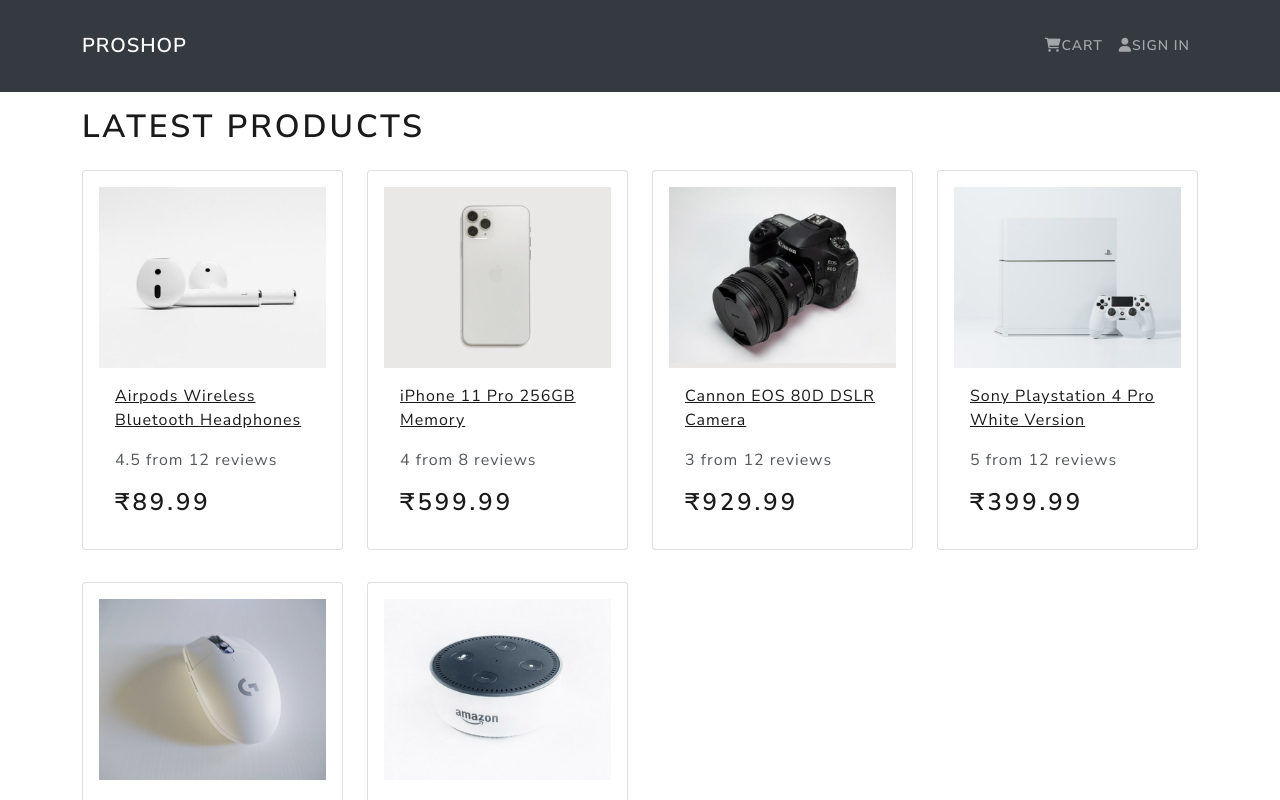
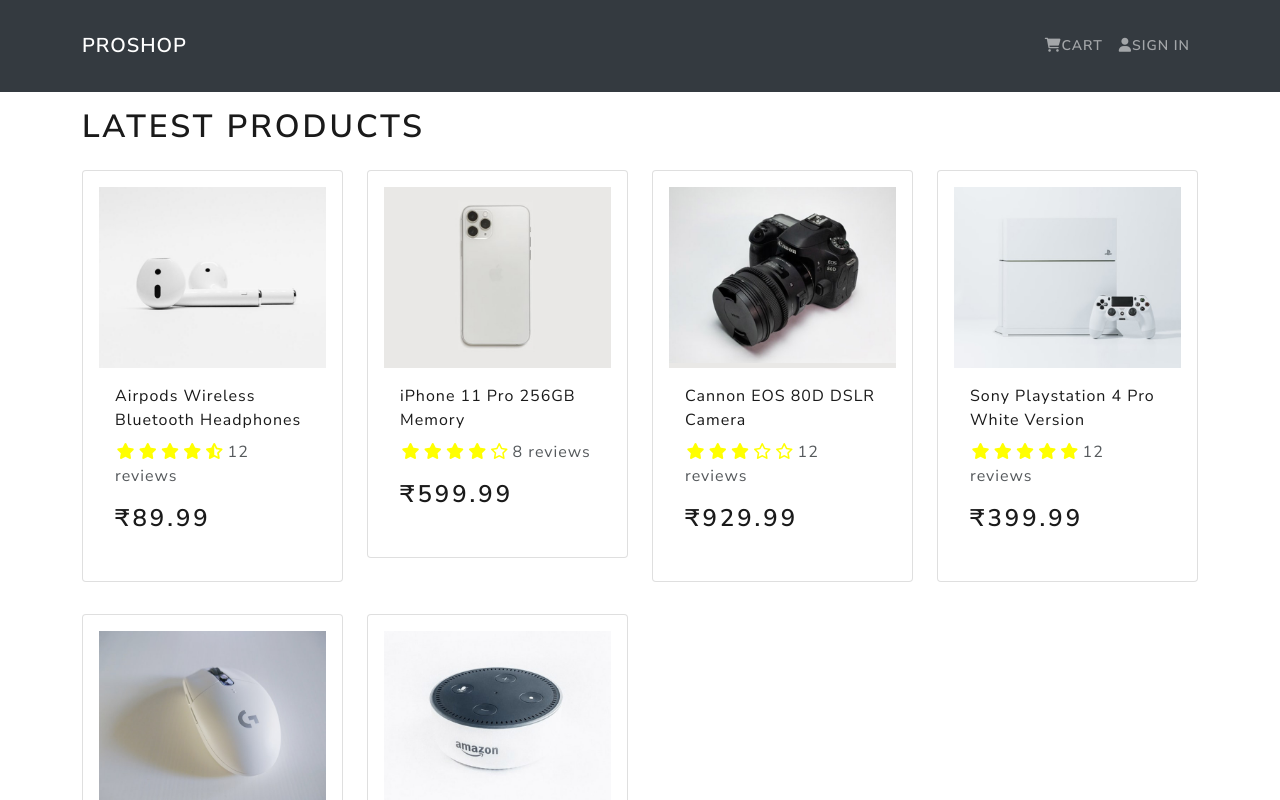
Before and after one commit to tend2infinity/NF-Kart, a React (Create React App) app in the folder frontend/: page / in a window 1280 px wide. Shown: the top 800 px of the page. Built offline with nearby package versions, Linux system fonts and the light colour scheme.

Commit message:
Adding the reviews component

```diff
--- a/frontend/src/components/Product.js
+++ b/frontend/src/components/Product.js
@@ -1,6 +1,6 @@
 import React from "react"
 import { Card } from "react-bootstrap"
-
+import Rating from "./Rating.js"
 const Product = ({ product }) => {
   return (
     <Card className='my-3 p-3 rounded'>
@@ -15,9 +15,11 @@
           </Card.Title>
         </a>
         <Card.Text as='div'>
-          <div className='my-3'>
-            {product.rating} from {product.numReviews} reviews
-          </div>
+          <Rating
+            value={product.rating}
+            text={`${product.numReviews} reviews`}
+            color='yellow'
+          />
         </Card.Text>
         <Card.Text as='h3'>₹{product.price}</Card.Text>
       </Card.Body>
--- /dev/null
+++ b/frontend/src/components/Rating.js
@@ -0,0 +1,81 @@
+import React from "react"
+import PropTypes from "prop-types"
+
+const Rating = ({ value, text, color }) => {
+  return (
+    <div className='rating'>
+      <span>
+        <i
+          style={{ color }}
+          className={
+            value >= 1
+              ? "fas fa-star"
+              : value >= 0.5
+              ? "fas fa-star-half-alt"
+              : "far fa-star"
+          }
+        ></i>
+      </span>
+      <span>
+        <i
+          style={{ color }}
+          className={
+            value >= 2
+              ? "fas fa-star"
+              : value >= 1.5
+              ? "fas fa-star-half-alt"
+              : "far fa-star"
+          }
+        ></i>
+      </span>
+      <span>
+        <i
+          style={{ color }}
+          className={
+            value >= 3
+              ? "fas fa-star"
+              : value >= 2.5
+              ? "fas fa-star-half-alt"
+              : "far fa-star"
+          }
+        ></i>
+      </span>
+      <span>
+        <i
+          style={{ color }}
+          className={
+            value >= 4
+              ? "fas fa-star"
+              : value >= 3.5
+              ? "fas fa-star-half-alt"
+              : "far fa-star"
+          }
+        ></i>
+      </span>
+      <span>
+        <i
+          style={{ color }}
+          className={
+            value >= 5
+              ? "fas fa-star"
+              : value >= 4.5
+              ? "fas fa-star-half-alt"
+              : "far fa-star"
+          }
+        ></i>
+      </span>
+      <span>{text && text}</span>
+    </div>
+  )
+}
+
+Rating.defaultProps = {
+  color: "#f82825",
+}
+
+Rating.propTypes = {
+  value: PropTypes.number.isRequired,
+  text: PropTypes.string.isRequired,
+  color: PropTypes.string,
+}
+export default Rating
--- a/frontend/src/index.css
+++ b/frontend/src/index.css
@@ -4,3 +4,12 @@
 Nav .ml-auto {
   margin-left: auto;
 }
+a {
+  text-decoration: none;
+}
+.rating span {
+  margin: 0.1rem;
+}
+h3 {
+  padding: 1rem 0;
+}
--- a/frontend/src/screens/HomeScreen.js
+++ b/frontend/src/screens/HomeScreen.js
@@ -9,7 +9,7 @@
       <Row>
         {products.map((product) => {
           return (
-            <Col sm={12} md={6} lg={4} xl={3}>
+            <Col key={product._id} sm={12} md={6} lg={4} xl={3}>
               <Product product={product} />
             </Col>
           )
```
